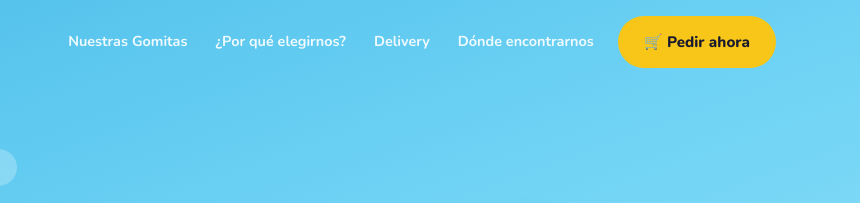
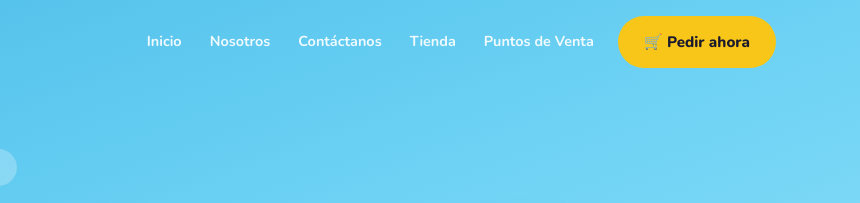
Before and after one commit to Vaquito21/santapatita, a plain HTML site: page index.html in a window 1280 px wide. Shown: the top 203 px of the page, 420-1280 px from the left. Drawn offline with nearby package versions, Linux system fonts and the light colour scheme.

Commit message:
Actualizar menú de navegación con nuevas secciones

```diff
--- a/index.html
+++ b/index.html
@@ -30,10 +30,11 @@
       </div>
     </a>
     <ul class="nav__links" id="navLinks">
-      <li><a href="#productos">Nuestras Gomitas</a></li>
-      <li><a href="#beneficios">¿Por qué elegirnos?</a></li>
-      <li><a href="#delivery">Delivery</a></li>
-      <li><a href="#puntos">Dónde encontrarnos</a></li>
+      <li><a href="#inicio">Inicio</a></li>
+      <li><a href="#nosotros">Nosotros</a></li>
+      <li><a href="#contacto">Contáctanos</a></li>
+      <li><a href="#productos">Tienda</a></li>
+      <li><a href="#puntos">Puntos de Venta</a></li>
     </ul>
     <a href="https://wa.me/51954172058?text=Hola%20Santa%20Patita!%20Quiero%20hacer%20un%20pedido%20🐾" class="btn btn--yellow" target="_blank">
       🛒 Pedir ahora
```
